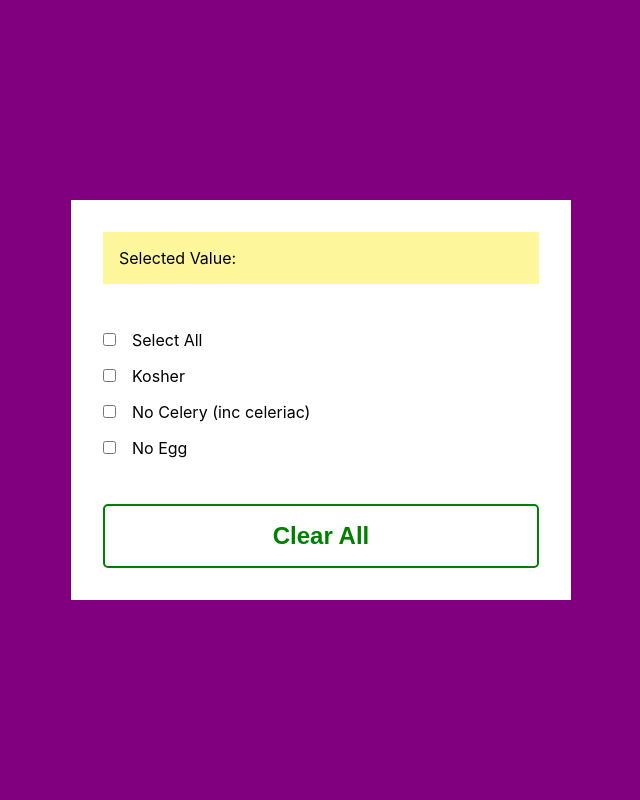
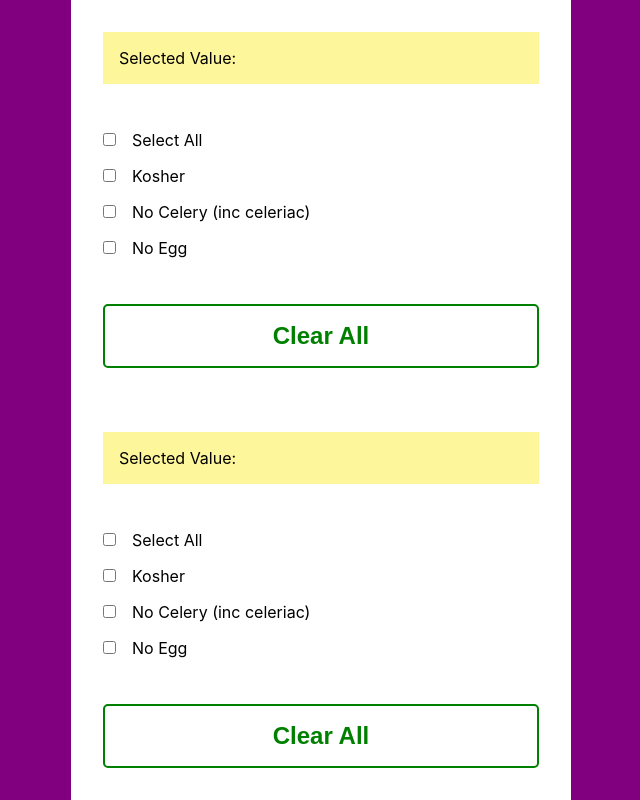
Before and after one commit to gbertkim/select-all, a React (Create React App) app: page / in a window 1280 px wide. Shown: the whole page, without its empty margins (319-959 px from the left). Built offline with nearby package versions, Linux system fonts and the light colour scheme.

Commit message:
class component

```diff
--- a/src/App.js
+++ b/src/App.js
@@ -1,10 +1,11 @@
 import './App.css';
 import Card from './components/Card/Card'
-
+import CardClass from './components/CardClass/CardClass'
 function App() {
   return (
     <div className="App">
       <Card />
+      <CardClass />
     </div>
   );
 }
--- a/src/components/Card/Card.js
+++ b/src/components/Card/Card.js
@@ -92,7 +92,7 @@ const Card = () => {
                 <CheckBox name={'select-all'} value='Select All' onClickHandler={inputClicker} checked={selectAllCheck} />
                 {
                     CHECKBOXES.map((input, id) => {
-                        return <CheckBox key={`check-${id}`} name={input.name} value={input.value} onClickHandler={inputClicker} checked={checked[id]} id={input.id} />
+                        return <CheckBox key={`check-${id}`} name={input.name} value={input.value} onClickHandler={inputClicker} checked={checked[id] || false} id={input.id} />
                     })
                 }
             </ul>
--- /dev/null
+++ b/src/components/CardClass/CardClass.js
@@ -0,0 +1,95 @@
+import React, { Component } from 'react'
+import CheckBoxClass from '../CheckBoxClass/CheckBoxClass'
+const CHECKBOXES = [
+    {
+        id: '0',
+        name: 'kosher',
+        value: 'Kosher',
+    },
+    {
+        id: '1',
+        name: 'no-celery',
+        value: 'No Celery (inc celeriac)',
+    },
+    {
+        id: '2',
+        name: 'no-egg',
+        value: 'No Egg',
+    }
+]
+
+export default class CardClass extends Component {
+    constructor() {
+        super()
+        this.state = {
+            message: [],
+            checked: [],
+            selectAllCheck: false,
+        }
+    }
+    ifChecked = (inputEl) => inputEl.checked
+    allCheckState = (bool) => {
+        let arr = []
+        for (let i = 0; i < CHECKBOXES.length; i++) {
+            arr.push(bool)
+        }
+        this.setState({ checked: arr, selectAllCheck: bool })
+    }
+    clearHandler = () => {
+        this.allCheckState(false)
+        this.setState({ message: [''] })
+    }
+    allMessages = () => {
+        let arr = []
+        CHECKBOXES.forEach(input => arr.push(input.value))
+        this.setState({ message: arr })
+    }
+    selectAllStateUpdate = (inputEl) => {
+        if (this.state.checked.every(item => item === true) && this.state.selectAllCheck) {
+            this.allCheckState(false)
+            return
+        }
+        if (inputEl.checked === true) {
+            this.allCheckState(true)
+            this.allMessages()
+        } else {
+            this.setState({ selectAllState: false })
+        }
+    }
+    inputStateUpdate = (inputEl, id) => {
+        if (this.ifChecked(inputEl)) {
+            this.setState({ message: [...this.state.message, inputEl.value] })
+        } else {
+            this.setState({ message: this.state.message.filter(message => message !== inputEl.value) })
+        }
+        let items = this.state.checked
+        items[id] = inputEl.checked
+        items.every(item => item === true) ? this.setState({ selectAllCheck: true }) : this.setState({ selectAllCheck: false })
+        this.setState({ checked: items })
+    }
+    inputClicker = (e) => {
+        let inputEl = e.target
+        let id = parseInt(inputEl.id)
+        if (inputEl.value === 'Select All') {
+            this.selectAllStateUpdate(inputEl)
+        } else {
+            this.inputStateUpdate(inputEl, id)
+        }
+    }
+    render() {
+        return (
+            <section className='Card'>
+                <span className='Card__notification'>Selected Value: {this.state.message.join(', ')}</span>
+                <ul className='Card__list'>
+                    <CheckBoxClass name={'select-all'} value='Select All' onClickHandler={this.inputClicker} checked={this.state.selectAllCheck} />
+                    {
+                        CHECKBOXES.map((input, id) => {
+                            return <CheckBoxClass key={`check-${id}`} name={input.name} value={input.value} onClickHandler={this.inputClicker} checked={this.state.checked[id] || false} id={input.id} />
+                        })
+                    }
+                </ul>
+                <button className='Card__button' onClick={this.clearHandler}>Clear All</button>
+            </section>
+        )
+    }
+}
--- a/src/components/CheckBox/CheckBox.js
+++ b/src/components/CheckBox/CheckBox.js
@@ -3,7 +3,7 @@ import './CheckBox.css'
 const CheckBox = (props) => {
     return (
         <li className='listItem'>
-            <input className='listItem__input' type='checkbox' name={props.name} value={props.value} onClick={(e) => props.onClickHandler(e)} id={props.id} checked={props.checked} />
+            <input className='listItem__input' type='checkbox' name={props.name} value={props.value} onChange={(e) => props.onClickHandler(e)} id={props.id} checked={props.checked} />
             <label className='listItem__label' htmlFor={props.name}>{props.value}</label>
         </li>
     )
--- /dev/null
+++ b/src/components/CheckBoxClass/CheckBoxClass.js
@@ -0,0 +1,15 @@
+import React, { Component } from 'react'
+
+export default class CheckBoxClass extends Component {
+    constructor(props) {
+        super(props)
+    }
+    render() {
+        return (
+            <li className='listItem'>
+                <input className='listItem__input' type='checkbox' name={this.props.name} value={this.props.value} onChange={(e) => this.props.onClickHandler(e)} id={this.props.id} checked={this.props.checked} />
+                <label className='listItem__label' htmlFor={this.props.name}>{this.props.value}</label>
+            </li>
+        )
+    }
+}
```
